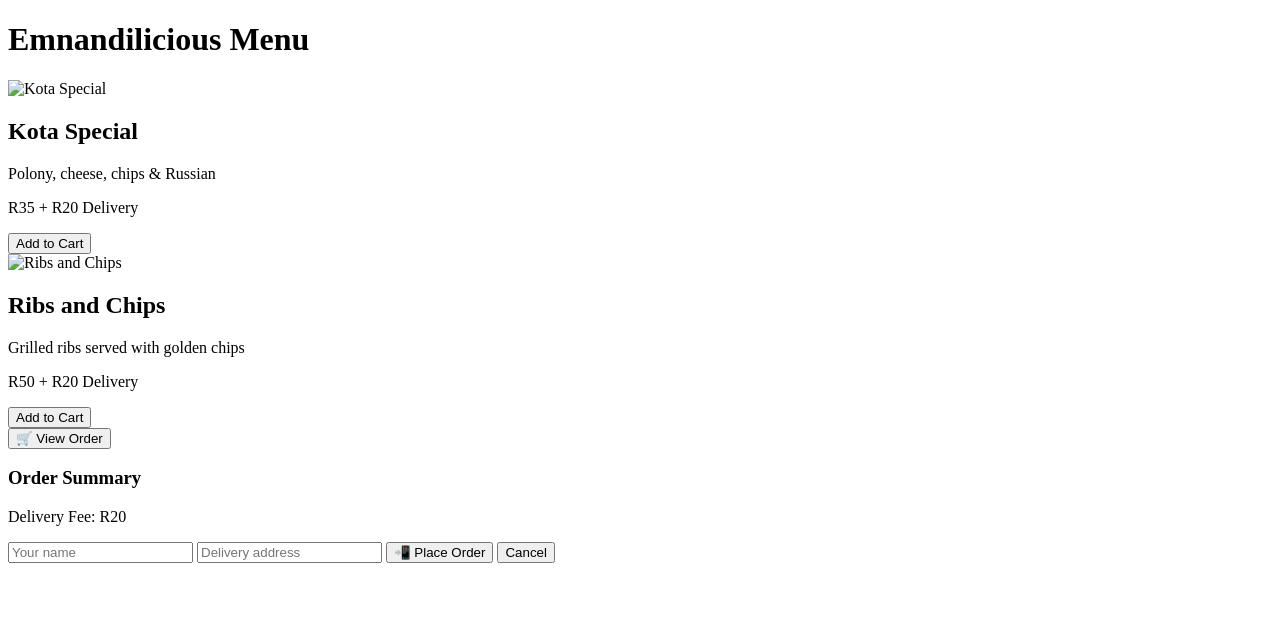
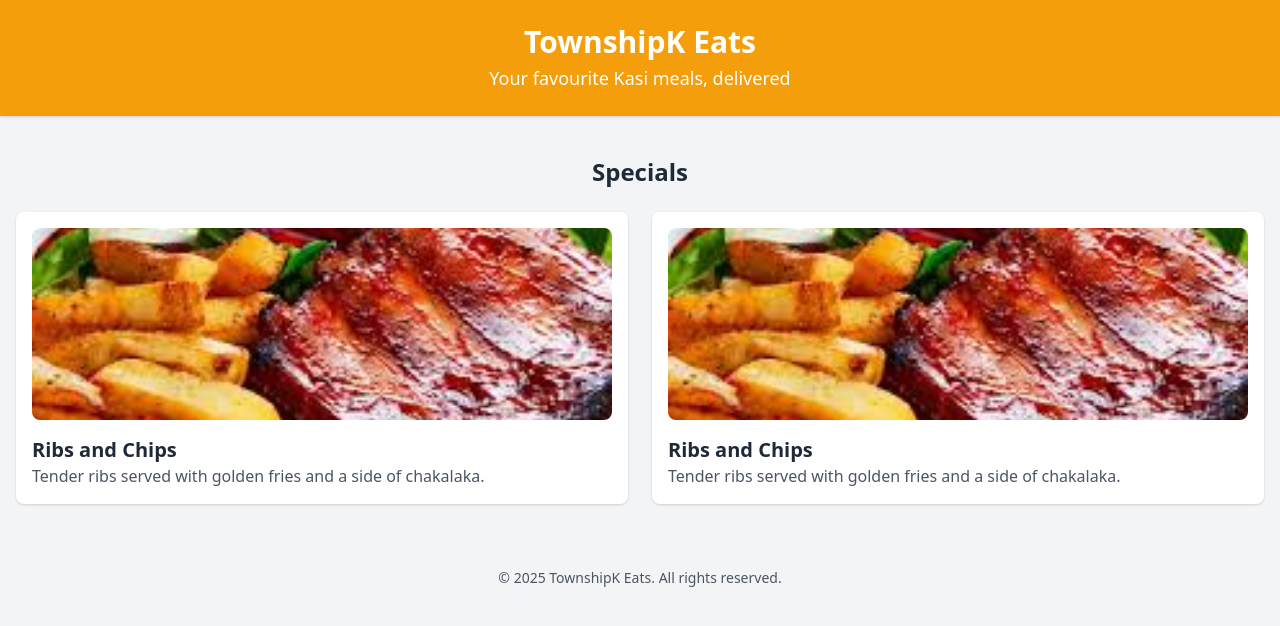
Before and after one commit to Menu-hash/Townshipk, a plain HTML site: page index.html in a window 1280 px wide. Drawn offline with nearby package versions, Linux system fonts and the light colour scheme.

Commit message:
Update homepage with Ribs and Chips image

```diff
--- a/index.html
+++ b/index.html
@@ -1,64 +1,41 @@
 <!DOCTYPE html>
 <html lang="en">
-  <head>
-    <meta charset="UTF-8" />
-    <title>Emnandilicious Menu</title>
-    <meta name="viewport" content="width=device-width, initial-scale=1.0" />
-    <link href="/styles/tailwind.css" rel="stylesheet" />
-    <script src="/scripts/order.js" defer></script>
-  </head>
-  <body class="bg-gray-50 p-4 font-sans">
-    <h1 class="text-2xl font-extrabold mb-6 text-center text-gray-800">Emnandilicious Menu</h1>
+<head>
+  <meta charset="UTF-8" />
+  <meta name="viewport" content="width=device-width, initial-scale=1.0" />
+  <title>TownshipK Eats - Specials</title>
+  <link href="https://cdn.jsdelivr.net/npm/tailwindcss@2.2.19/dist/tailwind.min.css" rel="stylesheet">
+</head>
+<body class="bg-gray-100 text-gray-800">
 
-    <div id="menu" class="grid gap-6 sm:grid-cols-1 md:grid-cols-2 lg:grid-cols-3">
-      <!-- Kota Special -->
-      <div class="border rounded-2xl p-4 shadow hover:shadow-md transition duration-300 bg-white">
-        <img src="/images/emnandilicious/kota-special.jpg" class="w-full h-48 object-cover rounded-lg" alt="Kota Special">
-        <div class="mt-3">
-          <h2 class="font-semibold text-lg text-gray-800">Kota Special</h2>
-          <p class="text-sm text-gray-500">Polony, cheese, chips & Russian</p>
-          <p class="text-green-700 font-bold mt-1">R35 + R20 Delivery</p>
-          <button onclick="addToCart('Kota Special', 35)" class="mt-3 bg-yellow-500 hover:bg-yellow-600 text-white px-4 py-2 rounded-full w-full">
-            Add to Cart
-          </button>
-        </div>
+  <header class="bg-yellow-500 text-white text-center py-6 shadow">
+    <h1 class="text-3xl font-bold">TownshipK Eats</h1>
+    <p class="text-lg mt-1">Your favourite Kasi meals, delivered</p>
+  </header>
+
+  <!-- Specials Section -->
+  <section class="mt-10 px-4">
+    <h2 class="text-2xl font-semibold text-center mb-6 text-gray-800">Specials</h2>
+    <div class="grid grid-cols-1 md:grid-cols-2 gap-6">
+      <!-- Card 1 -->
+      <div class="bg-white shadow rounded-lg p-4">
+        <img src="static/images/Ribs_and_Chips.jpeg" alt="Ribs and Chips" class="w-full h-48 object-cover rounded-lg mb-4">
+        <h3 class="text-xl font-bold text-gray-800">Ribs and Chips</h3>
+        <p class="text-gray-600">Tender ribs served with golden fries and a side of chakalaka.</p>
       </div>
 
-      <!-- Ribs and Chips -->
-      <div class="border rounded-2xl p-4 shadow hover:shadow-md transition duration-300 bg-white">
-        <img src="/images/emnandilicious/Ribs_and_Chips.jpeg" class="w-full h-48 object-cover rounded-lg" alt="Ribs and Chips">
-        <div class="mt-3">
-          <h2 class="font-semibold text-lg text-gray-800">Ribs and Chips</h2>
-          <p class="text-sm text-gray-500">Grilled ribs served with golden chips</p>
-          <p class="text-green-700 font-bold mt-1">R50 + R20 Delivery</p>
-          <button onclick="addToCart('Ribs and Chips', 50)" class="mt-3 bg-yellow-500 hover:bg-yellow-600 text-white px-4 py-2 rounded-full w-full">
-            Add to Cart
-          </button>
-        </div>
+      <!-- Card 2 -->
+      <div class="bg-white shadow rounded-lg p-4">
+        <img src="static/images/Ribs_and_Chips.jpeg" alt="Ribs and Chips" class="w-full h-48 object-cover rounded-lg mb-4">
+        <h3 class="text-xl font-bold text-gray-800">Ribs and Chips</h3>
+        <p class="text-gray-600">Tender ribs served with golden fries and a side of chakalaka.</p>
       </div>
     </div>
+  </section>
 
-    <!-- Order Preview Button -->
-    <div class="fixed bottom-4 right-4">
-      <button onclick="previewOrder()" class="bg-green-600 hover:bg-green-700 text-white px-5 py-3 rounded-full shadow-lg">
-        🛒 View Order
-      </button>
-    </div>
+  <footer class="text-center text-gray-600 text-sm mt-10 py-6">
+    &copy; 2025 TownshipK Eats. All rights reserved.
+  </footer>
 
-    <!-- Order Modal -->
-    <div id="orderModal" class="hidden fixed inset-0 bg-black bg-opacity-40 flex items-center justify-center z-50">
-      <div class="bg-white rounded-xl w-11/12 max-w-md p-6 shadow-lg">
-        <h3 class="font-bold text-xl mb-4">Order Summary</h3>
-        <div id="orderList" class="text-sm space-y-2 max-h-40 overflow-y-auto"></div>
-        <p class="mt-4 font-semibold">Delivery Fee: R20</p>
-        <p class="font-bold text-lg mt-2" id="totalAmount"></p>
-        <input type="text" id="userName" placeholder="Your name" class="mt-3 w-full border p-2 rounded-lg focus:outline-none focus:ring-2 focus:ring-yellow-400" />
-        <input type="text" id="userAddress" placeholder="Delivery address" class="mt-2 w-full border p-2 rounded-lg focus:outline-none focus:ring-2 focus:ring-yellow-400" />
-        <button onclick="sendWhatsAppOrder()" class="mt-4 bg-green-500 hover:bg-green-600 text-white w-full py-2 rounded-full">
-          📲 Place Order
-        </button>
-        <button onclick="closeModal()" class="mt-2 text-gray-600 hover:text-gray-800 w-full">Cancel</button>
-      </div>
-    </div>
-  </body>
+</body>
 </html>
```
